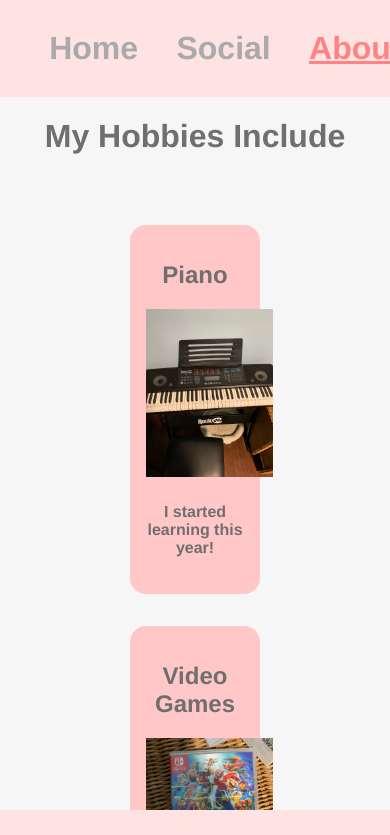
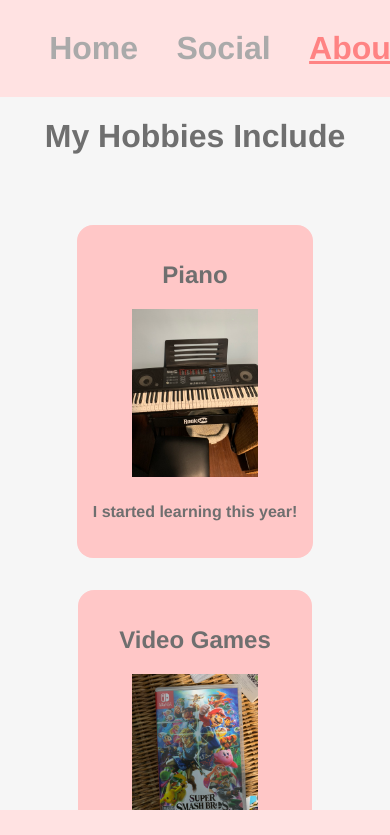
Before and after one commit to vibrentcarey/vue-portfolio, a Vue app: page /about in a window 390 px wide. Shown: the top 835 px of the page. Built offline with nearby package versions, Linux system fonts and the light colour scheme; what vue-social-sharing would draw is missing.

Commit message:
More mobile testing

```diff
--- a/src/components/HobbyCard.vue
+++ b/src/components/HobbyCard.vue
@@ -17,7 +17,7 @@
   #hobby-card {
     background-color: #ffc7c7;
     height: auto;
-    width: 25vw;
+    width: auto;
     margin: 1em;
     border-radius: 1em;
     display: inline-block;
```
